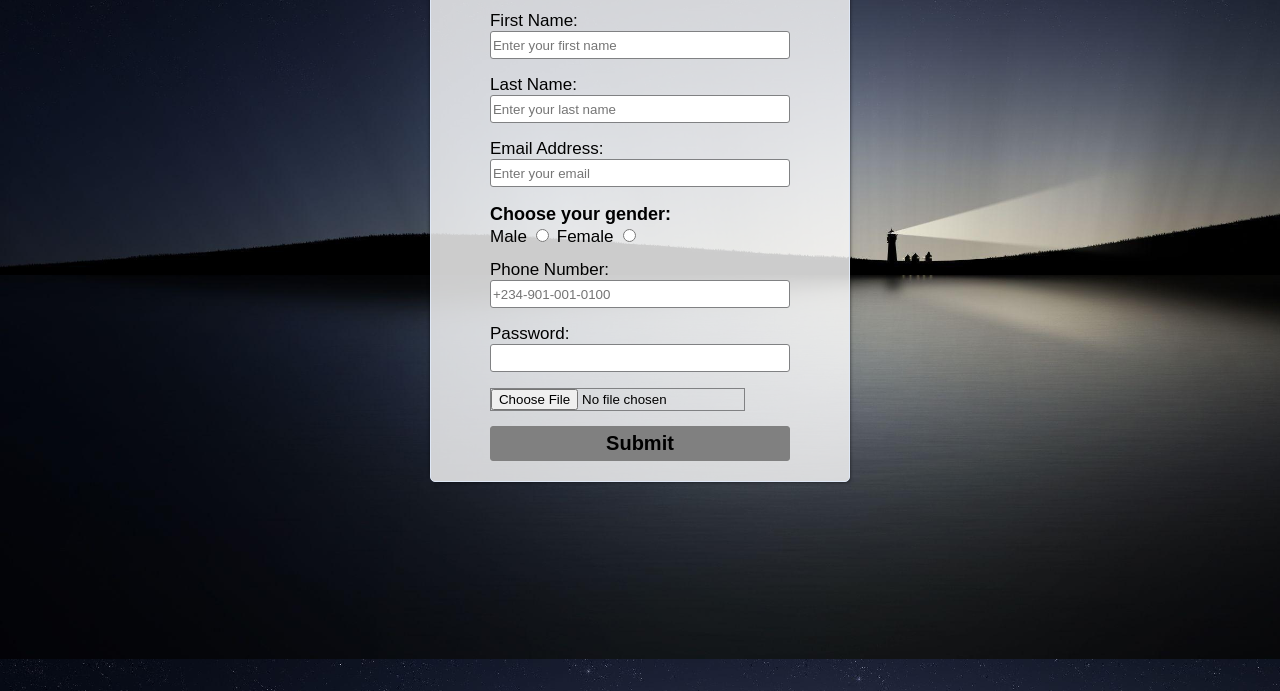
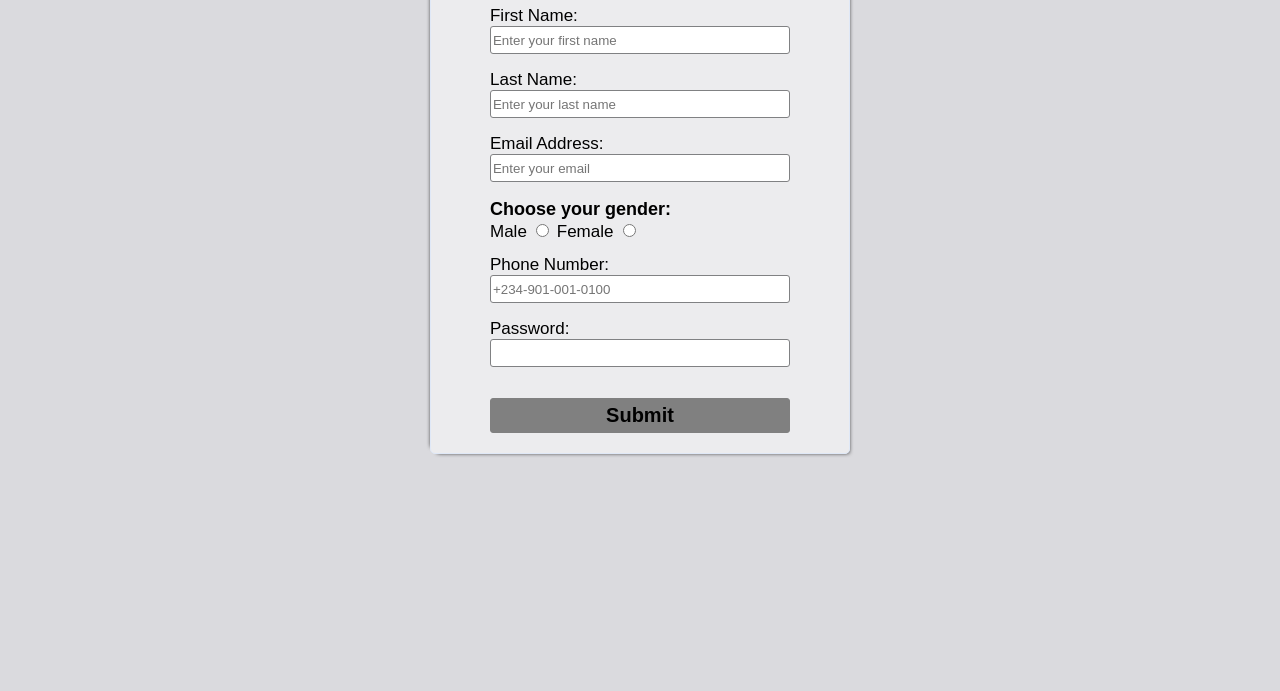
Before and after one commit to Chikadibia24/AltSchool-Projects, a plain HTML site: page index.html in a window 1280 px wide. Shown: the part 109-800 px from the top of the page. Drawn offline with Linux system fonts and the light colour scheme.

Commit message:
modified form margin-top

```diff
--- a/assets/styles/index.css
+++ b/assets/styles/index.css
@@ -6,18 +6,18 @@ html {
 }
 
 body {
-  background: url(/assets/images/background-image7.jpg);
-  background-size: 1376px 768px;
+  /*background: url(/assets/images/background-image7.jpg);
+  background-size: 1376px 768px;*/
   background-color: rgb(218, 218, 222);
 }
 
 #form-div {
-  background: rgba(255, 255, 255, 0.8);
+  background: rgba(255, 255, 255, 0.5);
   height: fit-content;
   width: fit-content;
   display: block;
   margin: auto;
-  margin-top: 35px;
+  margin-top: 30px;
   border: 1px solid #dfe8f7;
   border-radius: 5px;
   box-shadow: 3px 3px 4px -4px, -3px -3px 4px -4px;
--- a/index.html
+++ b/index.html
@@ -11,7 +11,7 @@
     <div id="form-div">
       <h1>Enter Your Details Below:</h1>
 
-      <hr/>
+      <hr />
 
       <form action="" target="_blank" autocomplete="on">
         <label for="fname">First Name:</label> <br />
@@ -76,14 +76,17 @@
         />
         <br />
 
+        <!-- <label for="uploader">Click to capture your image:</label>
+        <br/>
         <input
           type="file"
           name="uploader"
           id="uploader"
-          accept="video/*"
-          capture="environment"
+          accept="images/*"
+          capture="user"
         />
         <br />
+        -->
 
         <button type="submit" value="submit">Submit</button>
       </form>
```
